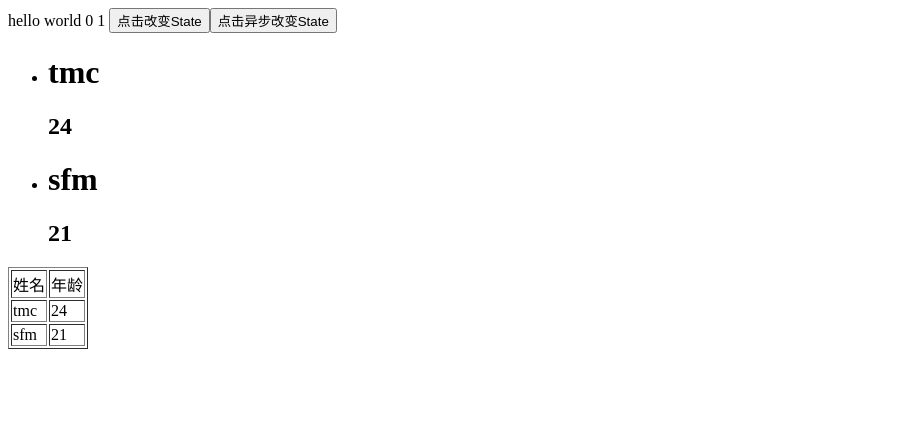
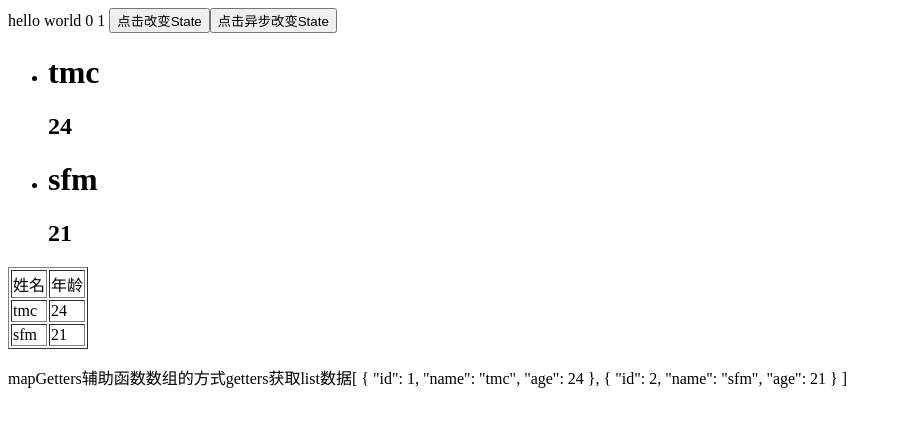
Before and after one commit to tangmengcheng/webpack_vue, a Vue app: page / in a window 1280 px wide. Shown: the top 426 px of the page, without its empty margins (0-901 px from the left). Built offline with nearby package versions, Linux system fonts and the light colour scheme.

Commit message:
add mapGetters

```diff
--- a/src/App.vue
+++ b/src/App.vue
@@ -21,11 +21,13 @@
         <td>{{item.age}}</td>
       </tr>
     </table>
+    <!-- <p>mapGetters辅助函数对象的方式getters获取list数据{{this.getters_list}}</p> -->
+    <p>mapGetters辅助函数数组的方式getters获取list数据{{this.list}}</p>
   </div>
 </template>
 
 <script>
-import {mapState} from 'vuex'
+import {mapState, mapGetters} from 'vuex'
 export default {
   created () {
     // console.log(this.list)
@@ -38,12 +40,24 @@ export default {
     // 2. 如果获取的数据不想和state中的名称相同的话就用对象的形式
     ...mapState({
       arr: 'list'
-    })
+    }),
+    // 1. 第一种获取getters
+    // ...mapGetters({
+    //   getters_list: 'list'
+    // })
+    // 2. 第二种获取getters
+    ...mapGetters([
+      'list'
+    ])
   },
   // 3. 第三种方式使用mapState
   // computed:mapState({
   //   // arr: state => state.list
   //   arr: 'list'
+  // }),
+  // 3. 第三种方式使用mapGetters
+  // computed:mapGetters({
+  //   list: 'list'
   // }),
   methods: {
     change () {
--- a/src/store/getters.js
+++ b/src/store/getters.js
@@ -1 +1,3 @@
 export const count = state => state.count + 1
+
+export const list = state => state.list
```
